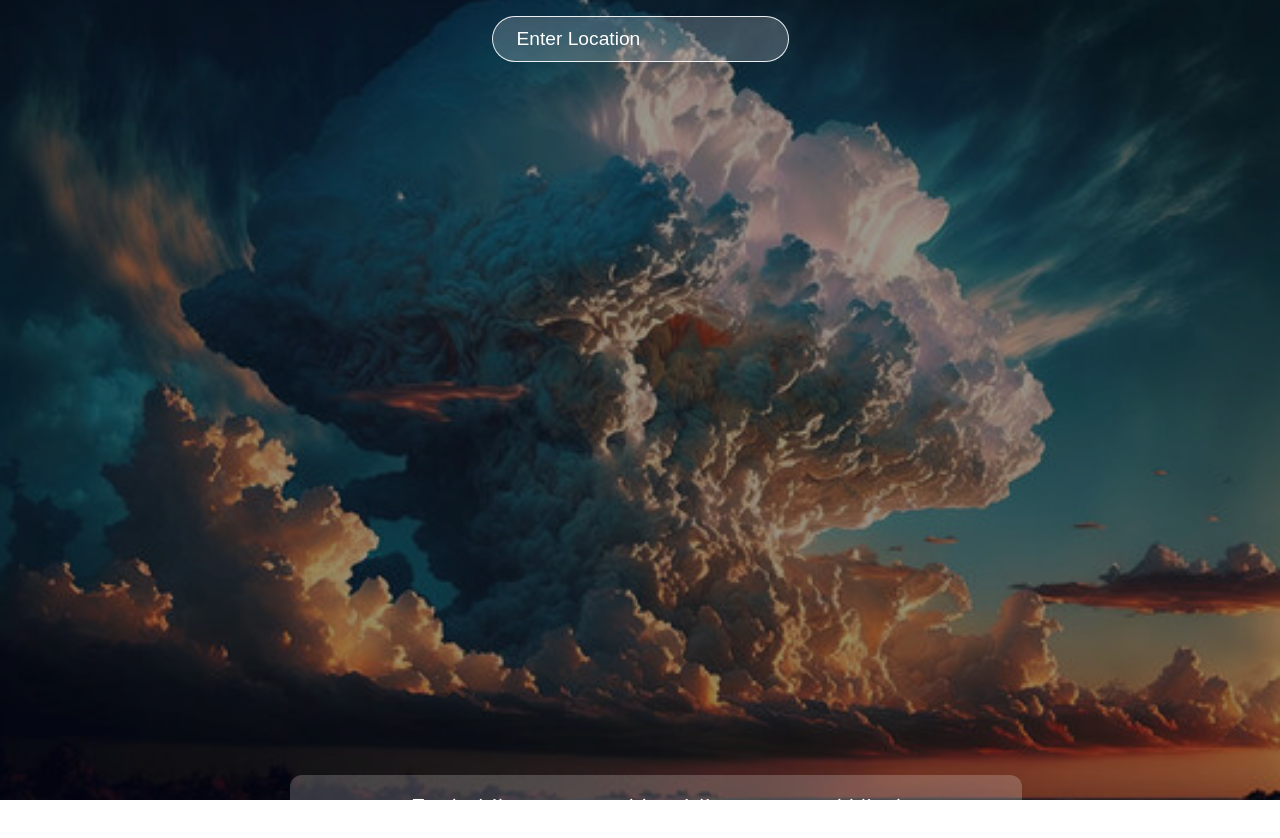
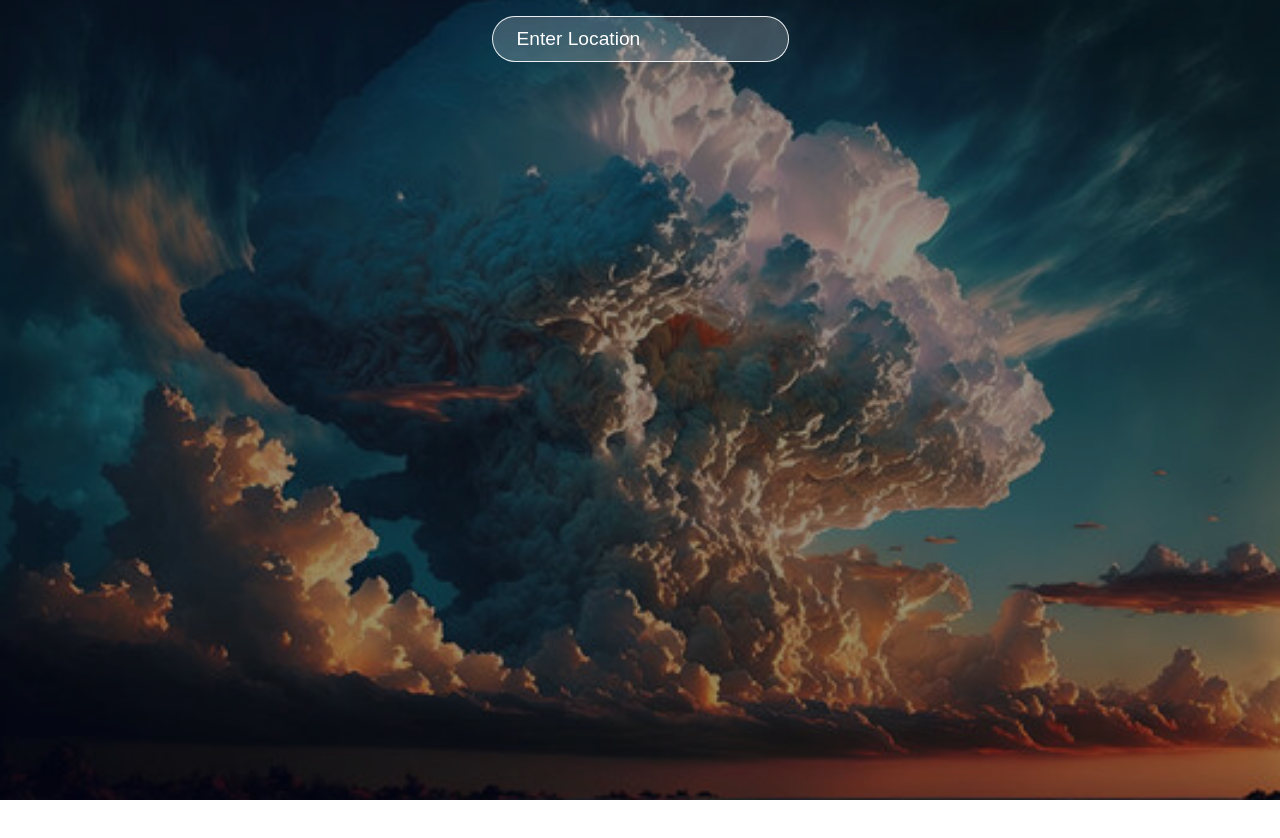
Before and after one commit to AbdurraoufE/weather, a React (Create React App) app: page / in a window 1280 px wide. Shown: the top 838 px of the page. Built offline with nearby package versions, Linux system fonts and the light colour scheme.

Commit message:
made it display nothing if location is not given

```diff
--- a/src/App.js
+++ b/src/App.js
@@ -44,6 +44,9 @@ const search = (event) => {
             {/* <p>Clouds</p> */}
           </div>
         </div>
+
+      {/* this makes it not show anything if no location is typed */}
+      {data.name != undefined &&
         <div className='bottom'>
           <div className="feels">
             {data.main ? <p className='bold'>{data.main.feels_like}°C </p> : null}
@@ -60,8 +63,9 @@ const search = (event) => {
             {/* <p className='bold'>12 MPH</p> */}
             <p>Wind</p>
           </div>
+        </div>
+      }
 
-        </div>
       </div>
     </div>
   );
```
